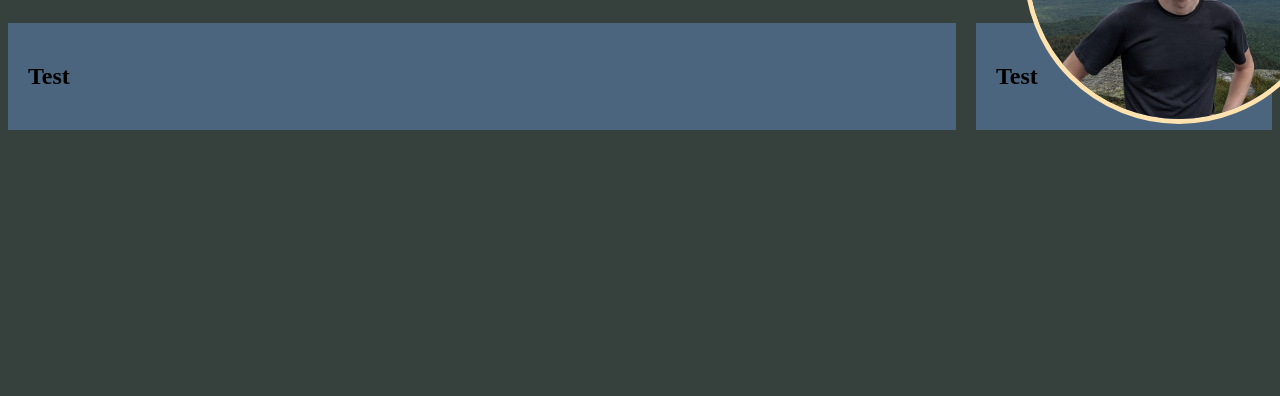
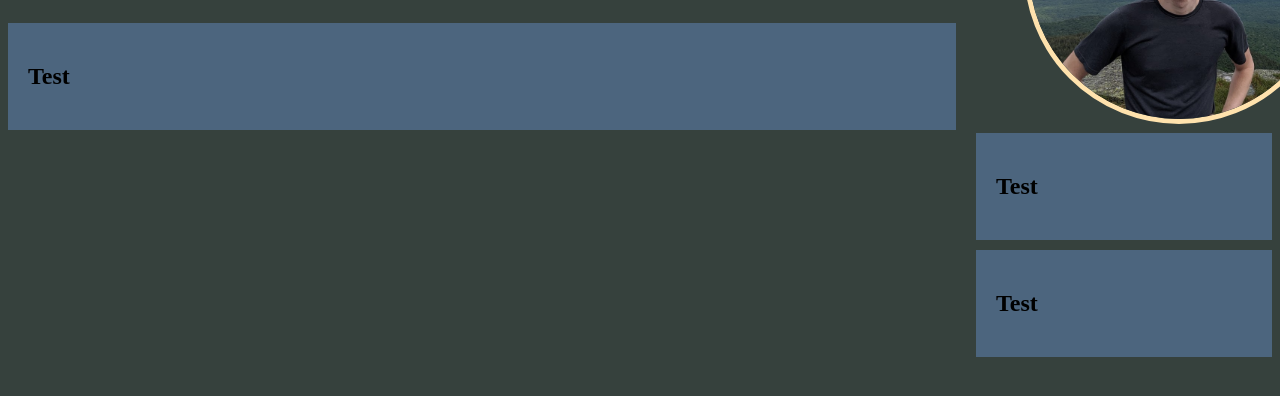
Before and after one commit to HPlatinum/personal-site, a plain HTML site: page index.html in a window 1280 px wide. Shown: the part 206-602 px from the top of the page. Drawn offline with Linux system fonts and the light colour scheme.

Commit message:
Updated Layout

```diff
--- a/index.html
+++ b/index.html
@@ -33,6 +33,7 @@
             <div class="card"><h1>Test</h1></div>
         </div>
         <div class="rightcol">
+            <div class="topCard"><h1>Test</h1></div>
             <div class="card"><h1>Test</h1></div>
         </div>
     </section>
--- a/static/css/styles.css
+++ b/static/css/styles.css
@@ -103,3 +103,9 @@ header h2 {
     margin-top: 10px;
     padding: 20px;
 }
+
+.topCard {
+    background-color: #4c657e;
+    margin-top: 120px;
+    padding: 20px;
+}
```
